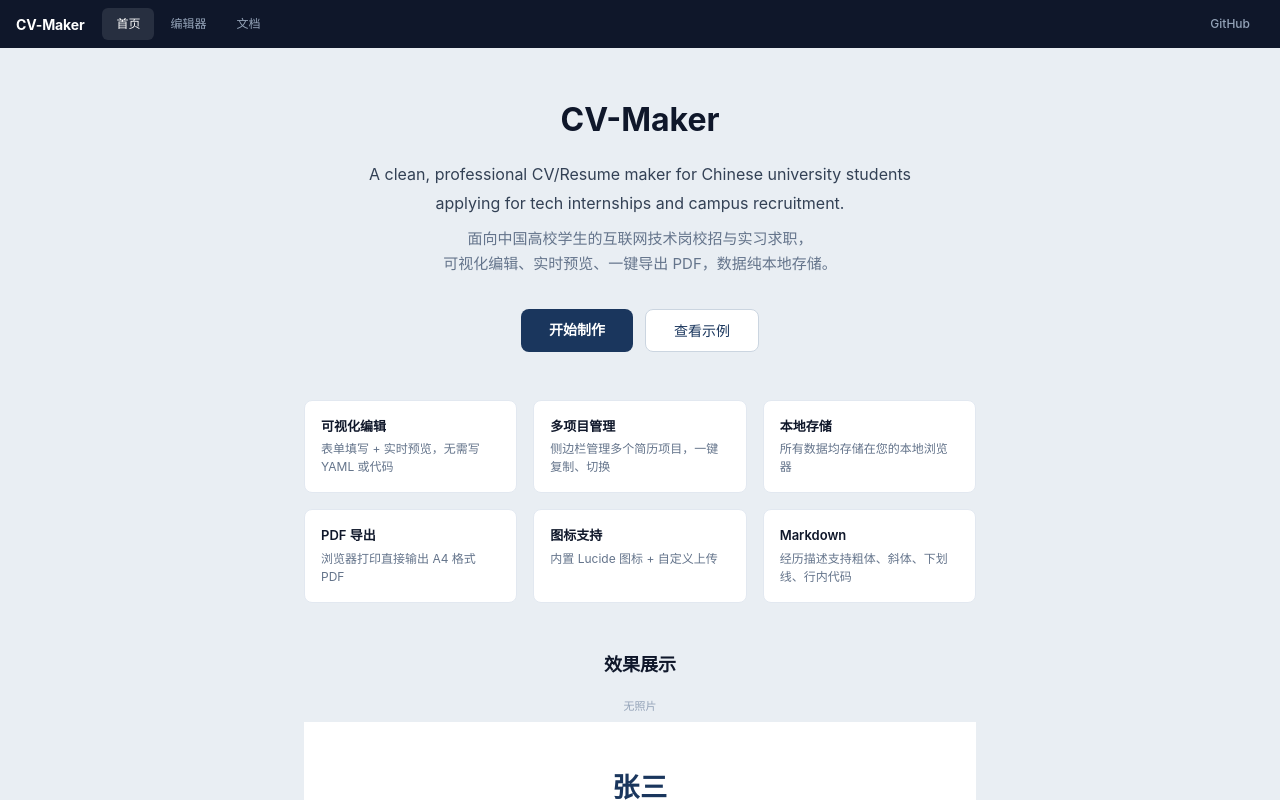
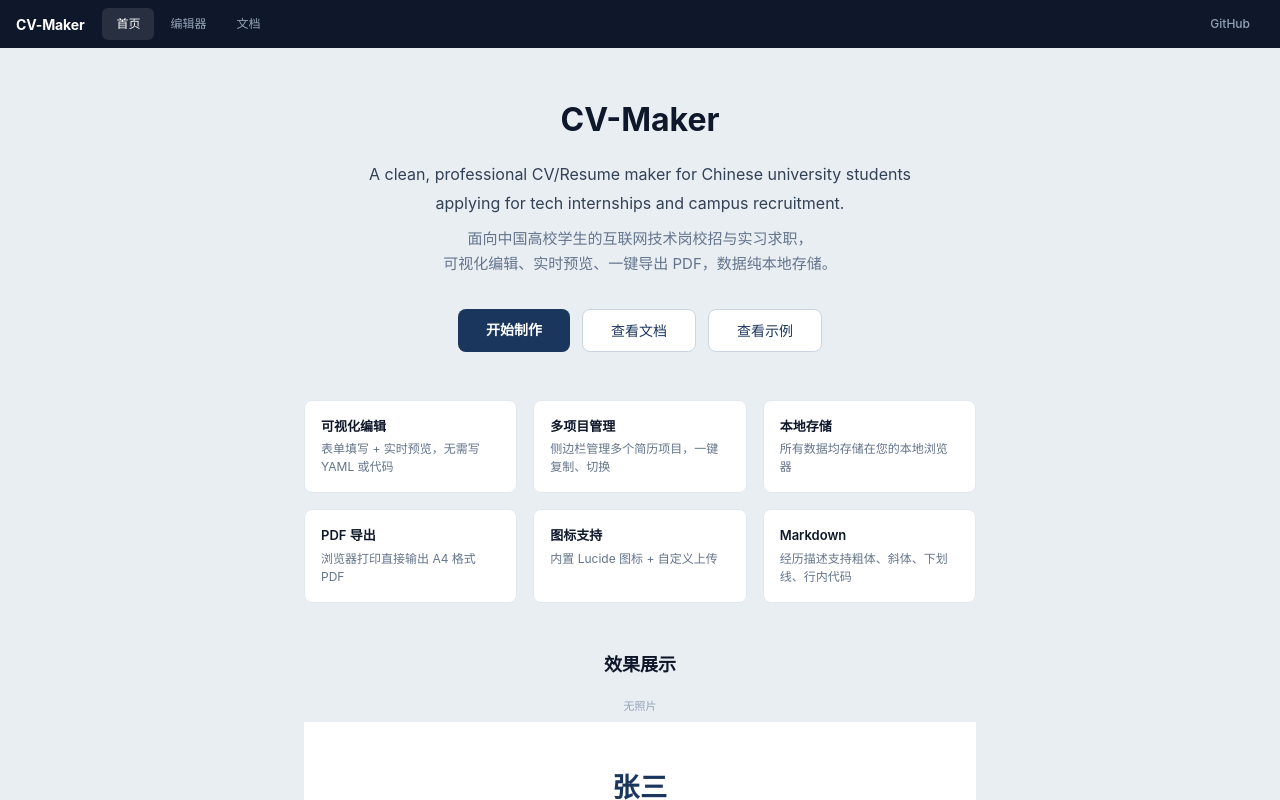
Before and after one commit to lEEExp3rt/CV-Maker, a React (Vite) app: page / in a window 1280 px wide. Built offline with nearby package versions, Linux system fonts and the light colour scheme.

Commit message:
feat: add docs button and CTA section to homepage

```diff
--- a/src/HomePage.tsx
+++ b/src/HomePage.tsx
@@ -29,6 +29,14 @@
             textDecoration: 'none', display: 'inline-block',
           }}>
             开始制作
+          </a>
+          <a href="/docs/usage" style={{
+            padding: '10px 28px', fontSize: 14, fontWeight: 500,
+            background: '#fff', color: '#1a365d', borderRadius: 8,
+            textDecoration: 'none', border: '1px solid #cbd5e0',
+            display: 'inline-block',
+          }}>
+            查看文档
           </a>
           <a href="#demos" onClick={(e) => {
             e.preventDefault()
@@ -90,6 +98,23 @@
             </div>
           </div>
 
+        {/* CTA */}
+        <div style={{
+          marginTop: 48, padding: '32px 24px',
+          background: '#f8fafc', borderRadius: 8,
+          border: '1px solid #e2e8f0', textAlign: 'center',
+        }}>
+          <p style={{ fontSize: 15, color: '#334155', margin: '0 0 8px', fontWeight: 500 }}>
+            有更多需求或发现问题？
+          </p>
+          <p style={{ fontSize: 13, color: '#64748b', margin: '0 0 16px', lineHeight: 1.6 }}>
+            欢迎提交 <a href="https://github.com/lEEExp3rt/CV-Maker/issues" target="_blank" rel="noopener"
+              style={{ color: '#2563eb', textDecoration: 'none' }}>Issue</a> 反馈问题，
+            或直接发起 <a href="https://github.com/lEEExp3rt/CV-Maker/pulls" target="_blank" rel="noopener"
+              style={{ color: '#2563eb', textDecoration: 'none' }}>Pull Request</a> 贡献代码。
+          </p>
+        </div>
+
         <Footer />
       </div>
     </Layout>
```
